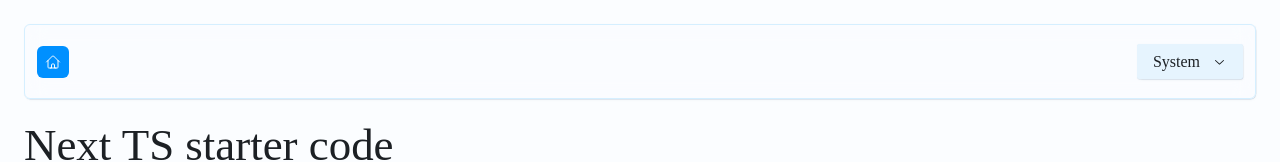
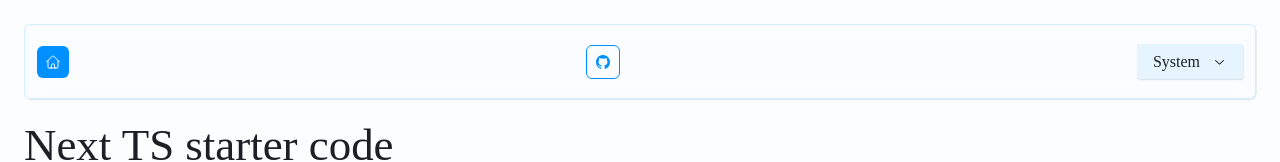
Before and after one commit to notAro14/next-ts-starter, a Next.js app: page / in a window 1280 px wide. Shown: the top 162 px of the page. Built offline with nearby package versions, Linux system fonts and the light colour scheme; a web font is replaced by a local one.

Commit message:
Add GH link

```diff
--- a/package.json
+++ b/package.json
@@ -42,6 +42,7 @@
     "react": "18.1.0",
     "react-dom": "18.1.0",
     "react-error-boundary": "^3.1.4",
+    "react-icons": "^4.4.0",
     "tinycolor2": "^1.4.2"
   },
   "devDependencies": {
--- a/src/common/header/header.tsx
+++ b/src/common/header/header.tsx
@@ -1,52 +1,40 @@
+import Link from "next/link"
+import { IoLogoGithub } from "react-icons/io"
+
+import IconButton from "src/ui/icon-button"
 import ThemeSelect from "src/common/theme-select"
+import { HiHome } from "src/icons/hero-icon"
+import { Container, Nav } from "./header.styles"
+import { styled } from "src/theme/stitches.config"
 
-import { HiHome } from "src/icons/hero-icon"
+const GoToHome = () => (
+  <Link href="/" passHref>
+    <IconButton as="a" aria-label="Go to home" title="Home">
+      <HiHome />
+    </IconButton>
+  </Link>
+)
 
-import { Container, Nav } from "./header.styles"
-import { styled, theme } from "src/theme/stitches.config"
-import Link from "next/link"
-
-const IconButton = styled("button", {
-  padding: theme.space.xs,
-  borderRadius: theme.radii.md,
-  variants: {
-    variant: {
-      filled: {
-        border: "none",
-        backgroundColor: theme.colors.solid,
-        color: theme.colors["text-fg-white"],
-        "&:hover": {
-          backgroundColor: theme.colors["solid-hovered"],
-          boxShadow: theme.shadows.medium,
-          cursor: "pointer",
-        },
-      },
-      outline: {
-        border: `1px solid ${theme.colors.solid}`,
-        backgroundColor: "transparent",
-        color: theme.colors.solid,
-        "&:hover": {
-          cursor: "pointer",
-          border: `1px solid ${theme.colors["solid-hovered"]}`,
-          backgroundColor: "transparent",
-          boxShadow: "unset",
-        },
-      },
-    },
-  },
-  defaultVariants: {
-    variant: "filled",
-  },
+const StyledLink = styled("a", {
+  textDecoration: "none",
 })
+const GoToGH = () => (
+  <StyledLink
+    href="https://github.com/notAro14/next-ts-starter"
+    rel="noreferrer"
+    target="_blank"
+  >
+    <IconButton variant="outline" aria-label="Go to Repo" title="Repo">
+      <IoLogoGithub />
+    </IconButton>
+  </StyledLink>
+)
 
 const Header = () => (
   <Container>
     <Nav>
-      <Link href="/" passHref>
-        <IconButton as="a" aria-label="Go to home" title="Home">
-          <HiHome />
-        </IconButton>
-      </Link>
+      <GoToHome />
+      <GoToGH />
       <ThemeSelect />
     </Nav>
   </Container>
--- /dev/null
+++ b/src/ui/icon-button/icon-button.ts
@@ -0,0 +1,36 @@
+import { styled, theme } from "src/theme/stitches.config"
+
+const IconButton = styled("button", {
+  padding: theme.space.xs,
+  borderRadius: theme.radii.md,
+  variants: {
+    variant: {
+      filled: {
+        border: "none",
+        backgroundColor: theme.colors.solid,
+        color: theme.colors["text-fg-white"],
+        "&:hover": {
+          backgroundColor: theme.colors["solid-hovered"],
+          boxShadow: theme.shadows.medium,
+          cursor: "pointer",
+        },
+      },
+      outline: {
+        border: `1px solid ${theme.colors.solid}`,
+        backgroundColor: "transparent",
+        color: theme.colors.solid,
+        "&:hover": {
+          cursor: "pointer",
+          border: `1px solid ${theme.colors["solid-hovered"]}`,
+          backgroundColor: "transparent",
+          boxShadow: "unset",
+        },
+      },
+    },
+  },
+  defaultVariants: {
+    variant: "filled",
+  },
+})
+
+export default IconButton
--- /dev/null
+++ b/src/ui/icon-button/index.ts
@@ -0,0 +1 @@
+export { default } from "./icon-button"
```
Also changed, not shown: 1 other file (tests, documents, lock files or other folders).
